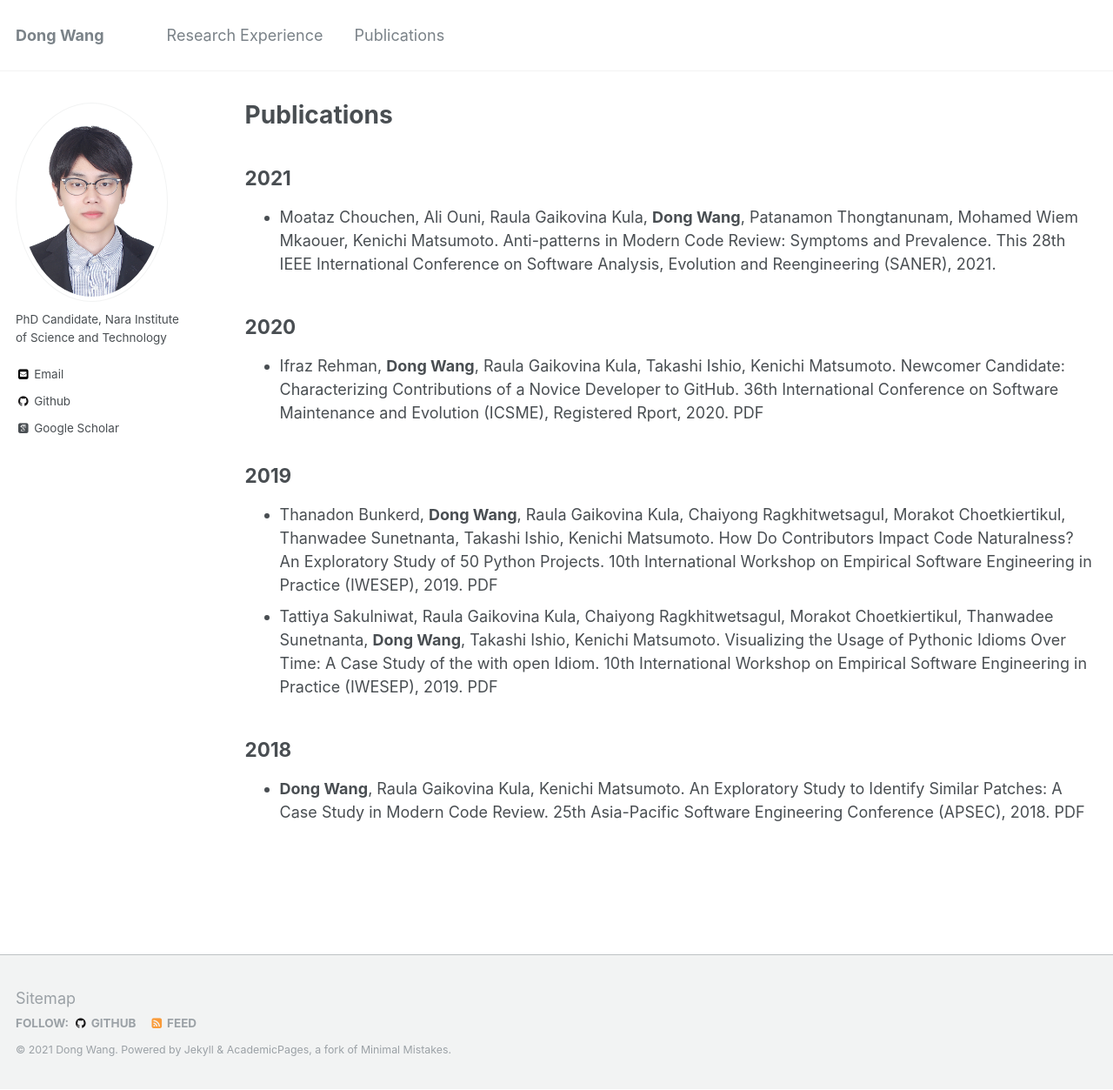
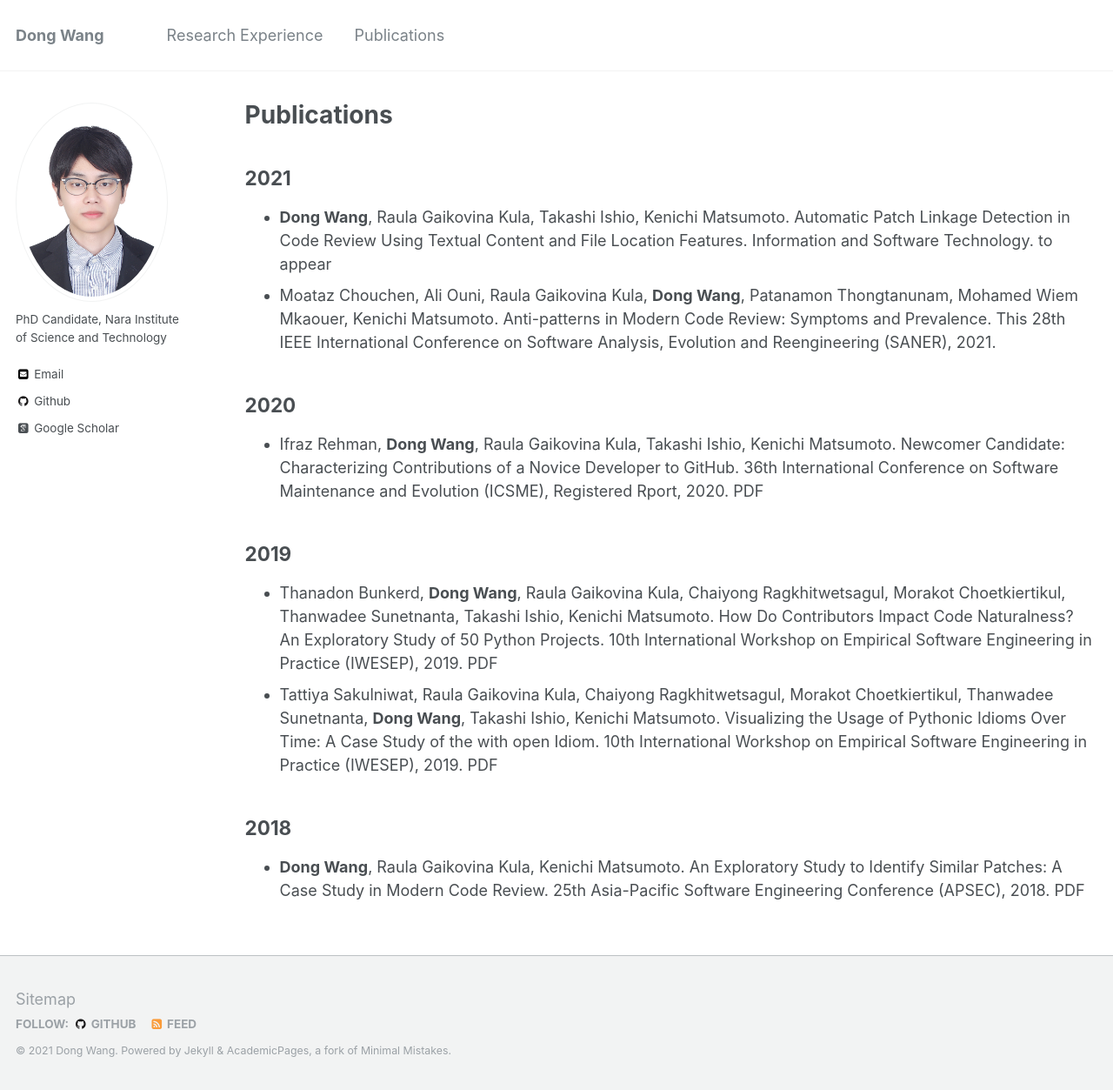
Before and after one commit to tao-xiao/dong-w.github.io, a Jekyll site: the page built from _pages/publications.md, in a window 1280 px wide and 1253 px high. Shown: the whole window at 87% size. Built offline with Jekyll 4.4.1, drawn with Linux system fonts in a browser that asks for light colours; some web fonts are replaced.

Commit message:
Update publications.md

```diff
--- a/_pages/publications.md
+++ b/_pages/publications.md
@@ -9,6 +9,7 @@ author_profile: true
   You can also find my articles on <u><a href="{{author.googlescholar}}">my Google Scholar profile</a>.</u>
 {% endif %}
 ## 2021
+* **Dong Wang**, Raula Gaikovina Kula, Takashi Ishio, Kenichi Matsumoto. Automatic Patch Linkage Detection in Code Review Using Textual Content and File Location Features. Information and Software Technology. to appear
 * Moataz Chouchen, Ali Ouni, Raula Gaikovina Kula, **Dong Wang**, Patanamon Thongtanunam, Mohamed Wiem Mkaouer, Kenichi Matsumoto. Anti-patterns in Modern Code Review: Symptoms and Prevalence. This 28th IEEE International Conference on Software Analysis, Evolution and Reengineering (SANER), 2021.
 
 ## 2020
```
